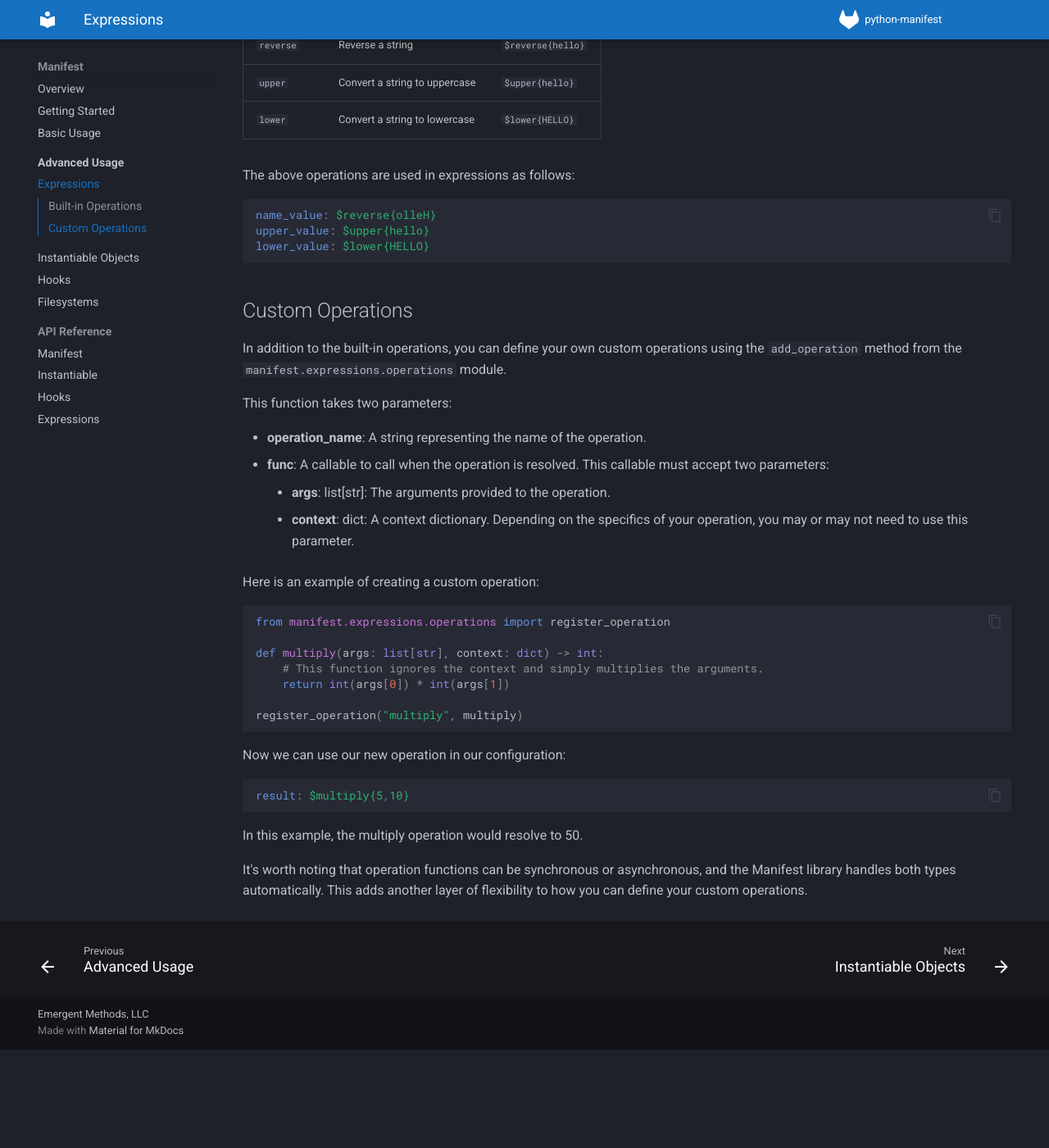
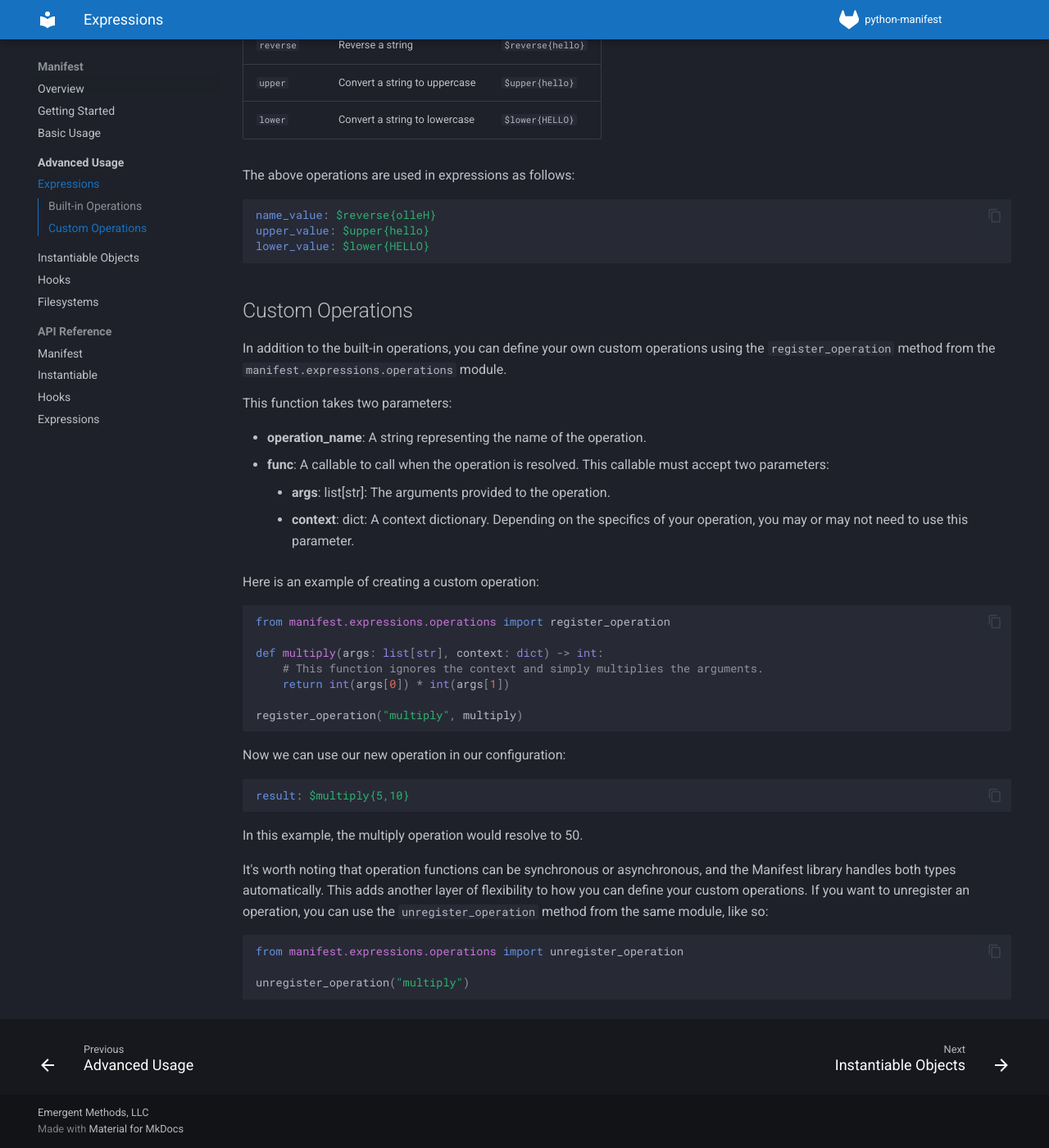
Before and after one commit to emergentmethods/python-manifest, an MkDocs documentation site: the page built from docs/advanced_usage/expressions.md, in a window 1280 px wide and 1400 px high, scrolled down 559 px. Shown: the whole window at 82% size. Built offline with MkDocs 1.6.1 and Material for MkDocs 9.7.7, drawn with Linux system fonts in a browser that asks for light colours; comment, search, counter and statistics services are not loaded; before the commit the page ends 1839 px from its top, so only the background shows below that.

Commit message:
docs: Fix docs for registering and unregistering operations

````diff
--- a/docs/advanced_usage/expressions.md
+++ b/docs/advanced_usage/expressions.md
@@ -27,7 +27,7 @@ lower_value: $lower{HELLO}
 
 ## Custom Operations
 
-In addition to the built-in operations, you can define your own custom operations using the `add_operation` method from the `manifest.expressions.operations` module.
+In addition to the built-in operations, you can define your own custom operations using the `register_operation` method from the `manifest.expressions.operations` module.
 
 This function takes two parameters:
 
@@ -56,4 +56,10 @@ result: $multiply{5,10}
 
 In this example, the multiply operation would resolve to 50.
 
-It's worth noting that operation functions can be synchronous or asynchronous, and the Manifest library handles both types automatically. This adds another layer of flexibility to how you can define your custom operations.
+It's worth noting that operation functions can be synchronous or asynchronous, and the Manifest library handles both types automatically. This adds another layer of flexibility to how you can define your custom operations. If you want to unregister an operation, you can use the `unregister_operation` method from the same module, like so:
+
+```python
+from manifest.expressions.operations import unregister_operation
+
+unregister_operation("multiply")
+```
````
